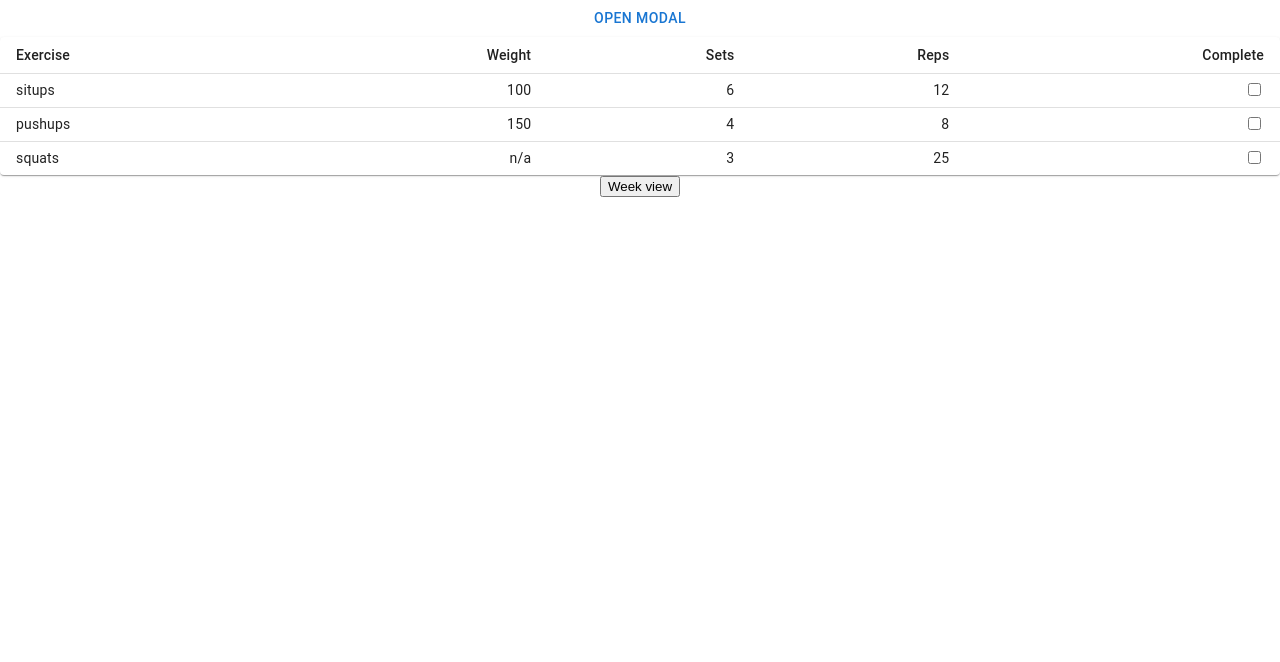
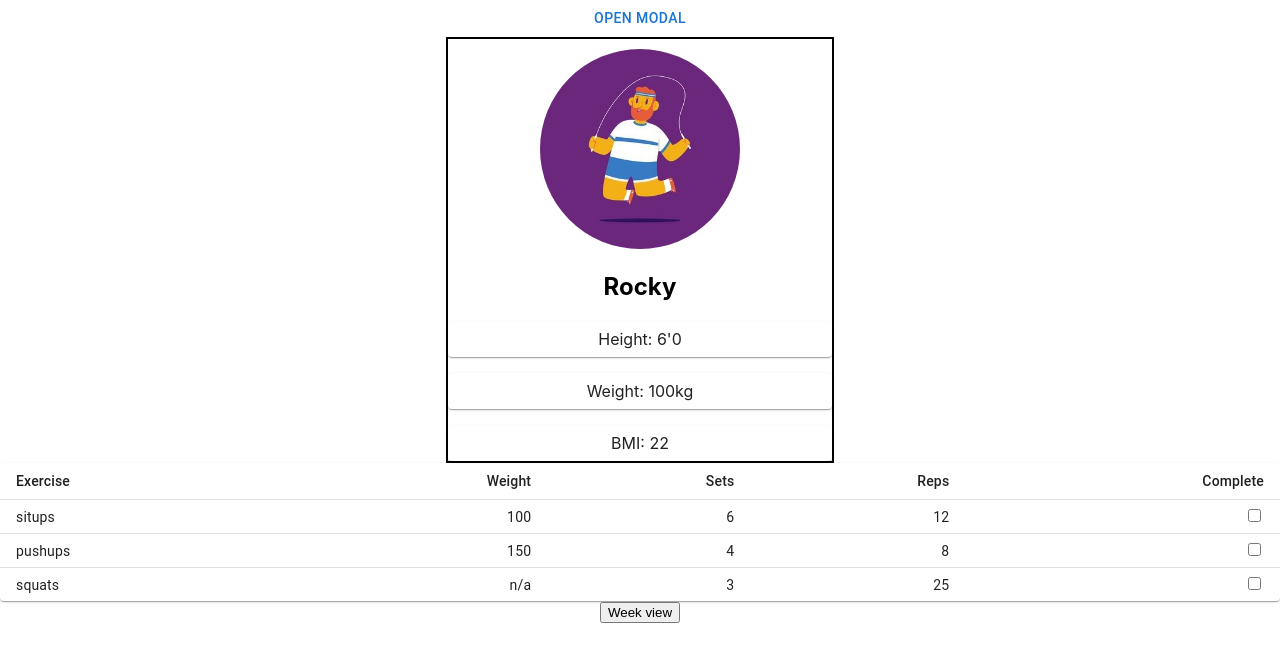
Before and after one commit to faceless5879/workout-tracker, a React (Create React App) app: page / in a window 1280 px wide. Shown: the top 662 px of the page. Built offline with nearby package versions, Linux system fonts and the light colour scheme.

Commit message:
feat: implement userProfile

```diff
--- a/src/App.js
+++ b/src/App.js
@@ -1,11 +1,13 @@
 import "./App.css";
 import BasicModal from "./components/BasicModal";
 import DayView from "../src/components/dayView/DayView";
+import UserProfile from "../src/components/userProfile/UserProfile";
 
 function App() {
   return (
     <div className="App">
       <BasicModal />
+      <UserProfile />
       <DayView />
     </div>
   );
--- /dev/null
+++ b/src/components/userProfile/UserProfile.jsx
@@ -0,0 +1,26 @@
+import  React from 'react';
+import "./userProfile.css";
+import Paper from '@mui/material/Paper';
+import Stack from '@mui/material/Stack';
+import { styled } from '@mui/material/styles';
+
+const Item = styled(Paper)(({ theme }) => ({
+  padding: theme.spacing(1),
+  textAlign: 'center',
+}));
+
+export default function UserProfile() {
+  return (
+    <div className="card">
+      <div>
+        <img className="image" alt="Workout Avatar" src={require("./image/f9b1e644099201a068b395489e96013a.jpeg")} />
+      </div>
+      <h2>Rocky</h2>
+      <Stack direction="column" spacing={2}>
+        <Item>Height: 6'0</Item>
+        <Item>Weight: 100kg</Item>
+        <Item>BMI: 22</Item>
+      </Stack>
+    </div>
+  )
+}
--- /dev/null
+++ b/src/components/userProfile/userProfile.css
@@ -0,0 +1,14 @@
+.image {
+    border-radius: 50%;
+    width: 200px;
+    height: 200px;
+}
+
+.card {
+    border: 2px solid black;
+    display: block;
+    margin-left: auto;
+    margin-right: auto;
+    width: 30%;
+    padding-top: 10px;
+}
```
Also changed, not shown: src/components/userProfile/image/f9b1e644099201a068b395489e96013a.jpeg (added).
